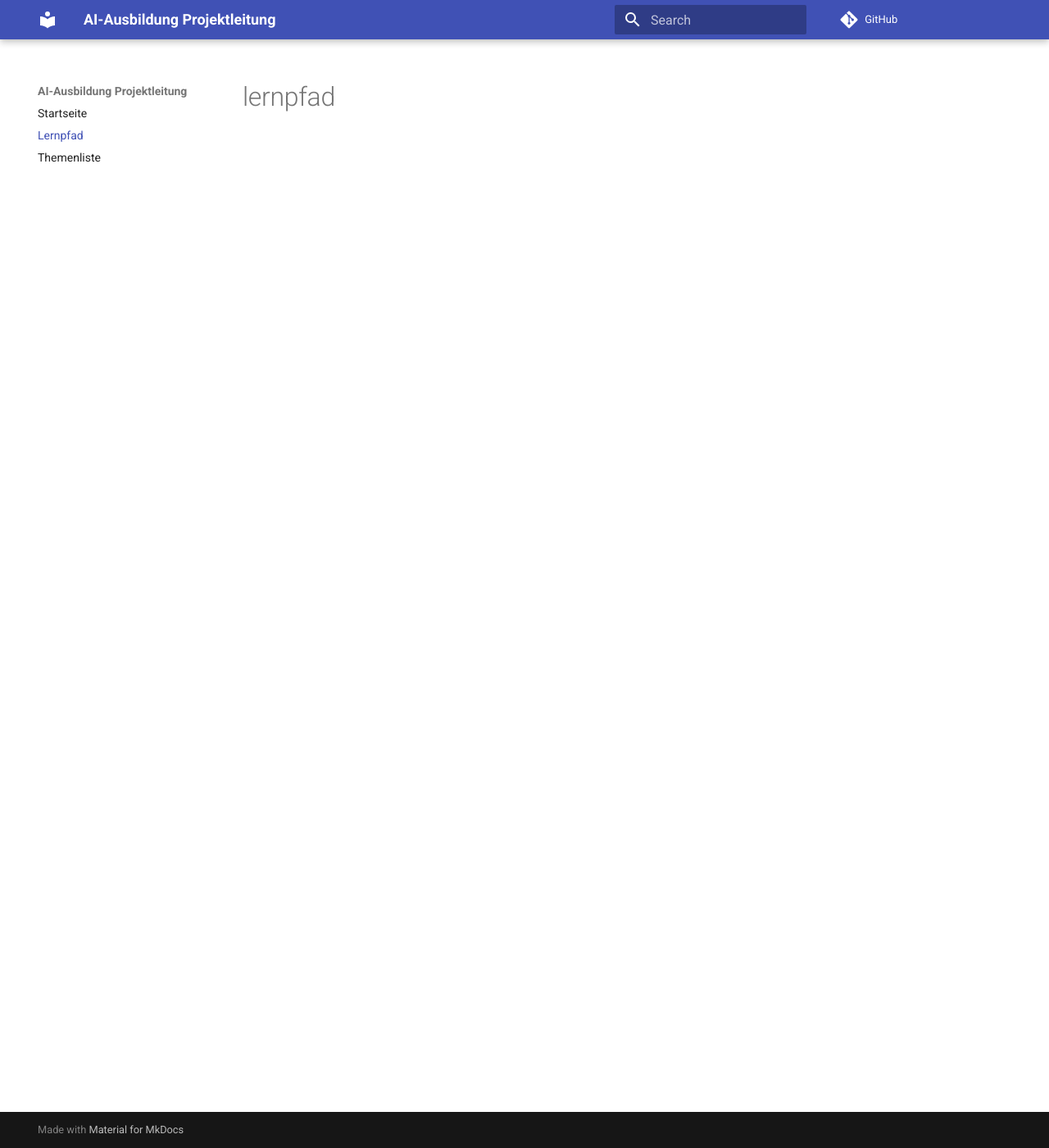
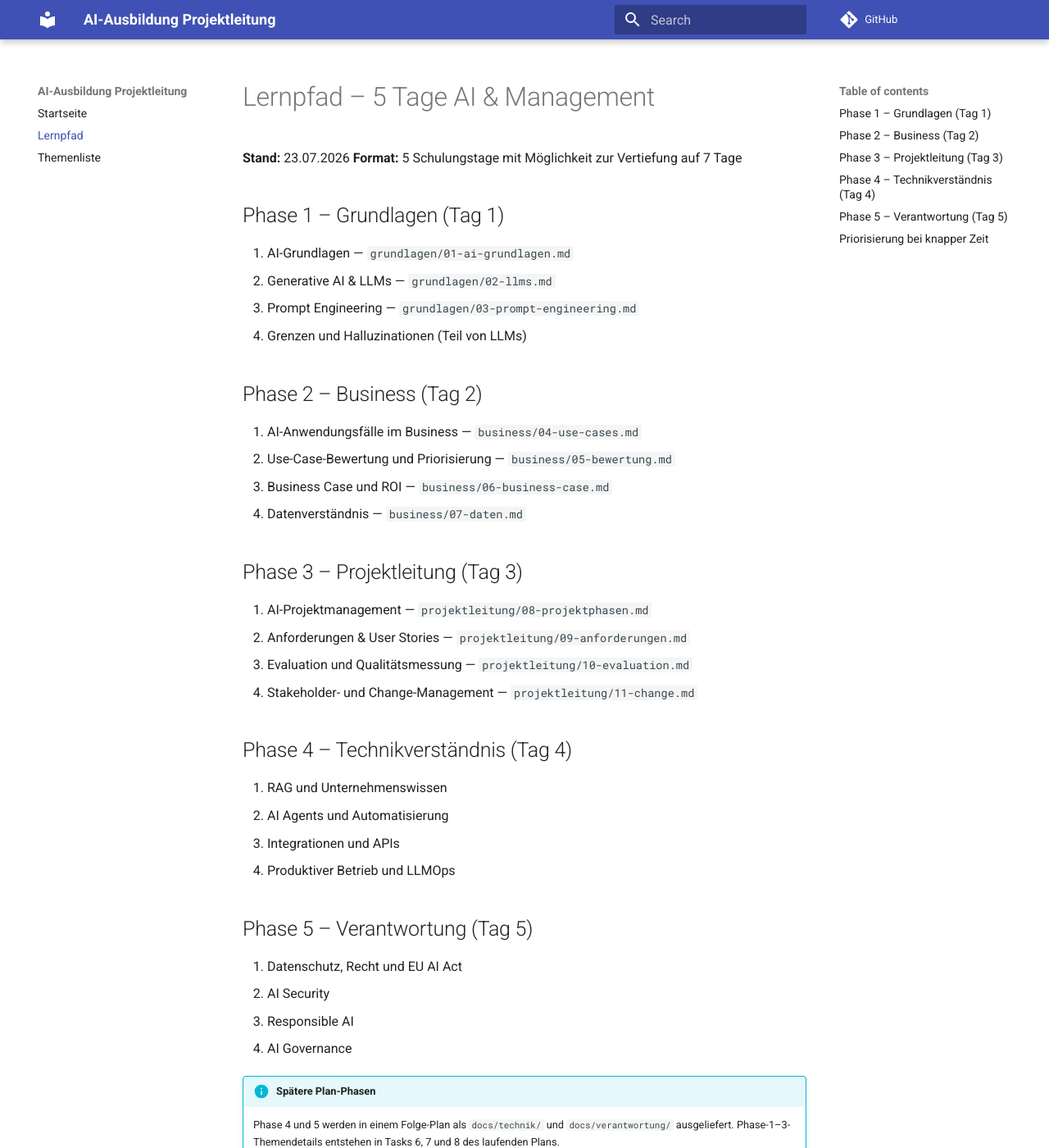
Before and after one commit to EmanuelST-G/ai-training-starter, an MkDocs documentation site: the page built from docs/lernpfad.md, in a window 1280 px wide and 1400 px high. Shown: the whole window at 82% size. Built offline with MkDocs 1.6.1 and Material for MkDocs 9.7.7, drawn with Linux system fonts in a browser that asks for light colours; comment, search, counter and statistics services are not loaded; some of the changed text lies outside the part shown.

Commit message:
feat(docs): lernpfad mit 5 phasen und prioritierung

```diff
--- a/docs/lernpfad.md
+++ b/docs/lernpfad.md
@@ -1 +1,56 @@
-# lernpfad
+# Lernpfad – 5 Tage AI & Management
+
+**Stand:** 23.07.2026
+**Format:** 5 Schulungstage mit Möglichkeit zur Vertiefung auf 7 Tage
+
+## Phase 1 – Grundlagen (Tag 1)
+
+1. AI-Grundlagen — `grundlagen/01-ai-grundlagen.md`
+2. Generative AI & LLMs — `grundlagen/02-llms.md`
+3. Prompt Engineering — `grundlagen/03-prompt-engineering.md`
+4. Grenzen und Halluzinationen (Teil von LLMs)
+
+## Phase 2 – Business (Tag 2)
+
+5. AI-Anwendungsfälle im Business — `business/04-use-cases.md`
+6. Use-Case-Bewertung und Priorisierung — `business/05-bewertung.md`
+7. Business Case und ROI — `business/06-business-case.md`
+8. Datenverständnis — `business/07-daten.md`
+
+## Phase 3 – Projektleitung (Tag 3)
+
+9. AI-Projektmanagement — `projektleitung/08-projektphasen.md`
+10. Anforderungen & User Stories — `projektleitung/09-anforderungen.md`
+11. Evaluation und Qualitätsmessung — `projektleitung/10-evaluation.md`
+12. Stakeholder- und Change-Management — `projektleitung/11-change.md`
+
+## Phase 4 – Technikverständnis (Tag 4)
+
+13. RAG und Unternehmenswissen
+14. AI Agents und Automatisierung
+15. Integrationen und APIs
+16. Produktiver Betrieb und LLMOps
+
+## Phase 5 – Verantwortung (Tag 5)
+
+17. Datenschutz, Recht und EU AI Act
+18. AI Security
+19. Responsible AI
+20. AI Governance
+
+!!! info "Spätere Plan-Phasen"
+    Phase 4 und 5 werden in einem Folge-Plan als `docs/technik/` und `docs/verantwortung/` ausgeliefert. Phase-1–3-Themendetails entstehen in Tasks 6, 7 und 8 des laufenden Plans.
+
+## Priorisierung bei knapper Zeit
+
+| Anteil | Themenfeld |
+|--------|------------|
+| 25 % | AI- und LLM-Grundverständnis |
+| 25 % | Use-Case-Auswahl und Business Value |
+| 20 % | AI-Projektmanagement und Evaluation |
+| 15 % | Datenschutz, Security und Governance |
+| 10 % | Daten, RAG und Agents |
+| 5 %  | Prompt Engineering |
+
+!!! tip "Kernbotschaft"
+    Für eine Projektleiterin sind Use-Case-Auswahl, realistische Anforderungen, Evaluation, Risiko und Wirtschaftlichkeit deutlich wichtiger als perfektes Prompting.
```
